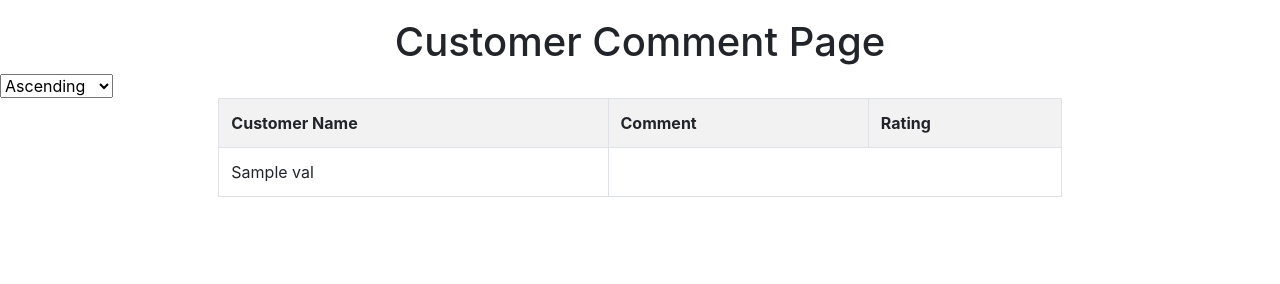
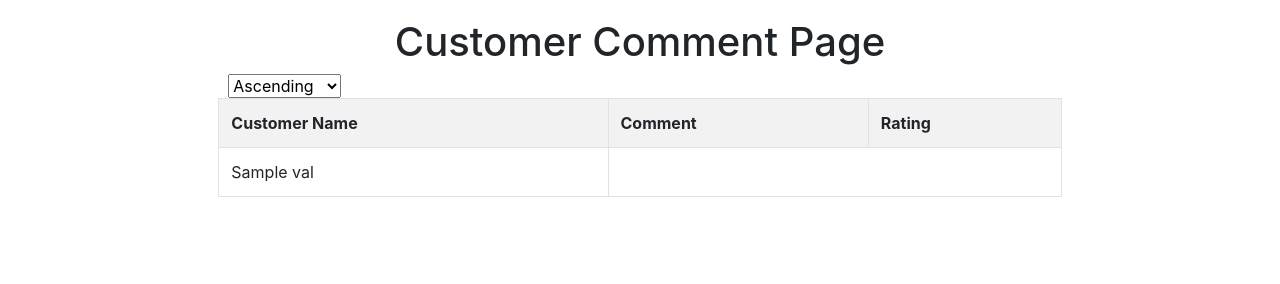
Before and after one commit to FYP-Chatbot-Team/Customer_Service_ChatBot, a Flask app: template templates/comment.html in a window 1280 px wide. Shown: the part 72-356 px from the top of the page. Run offline with Flask 2, Linux system fonts and the light colour scheme; the template is opened without the code that fills it: most values are stand-ins (such as "Sample title", 1, 10 or a date in 2020); some libraries are stand-ins or nearby versions.

Commit message:
Update comment.html
redesign ascend descend button

```diff
--- a/templates/comment.html
+++ b/templates/comment.html
@@ -42,10 +42,12 @@
 
     <!--Home-->
     <center><h1>Customer Comment Page</h1></center>
+    <div class="col-md-8 offset-md-2">
     <select>
     <option value="ascend">Ascending</option>
     <option value="descend">Descending</option>
     </select>
+    </div>
     <div class="row">
     <div class="col-md-8 offset-md-2">
     <table class="table table-bordered table-condensed table-hover table-striped">
```
